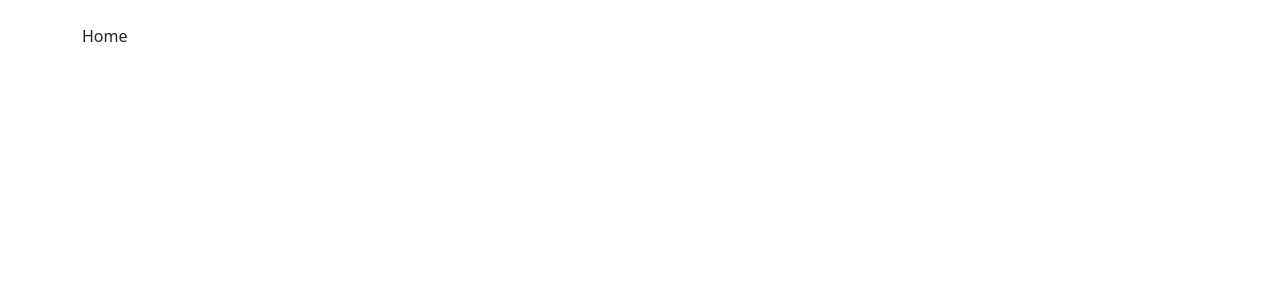
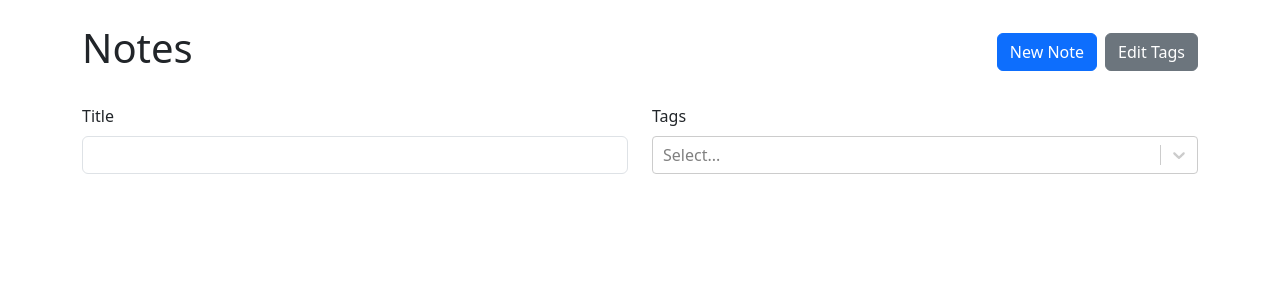
Before and after one commit to nabilk11/ts_notes_app, a React (Vite) app: page / in a window 1280 px wide. Shown: the top 300 px of the page. Built offline with nearby package versions, Linux system fonts and the light colour scheme.

Commit message:
created notelist component with functionality to filter through notes and display via basic notecard component and added props to home route on app.tsx

```diff
--- a/src/App.tsx
+++ b/src/App.tsx
@@ -6,6 +6,7 @@
 import { useLocalStorage } from "./hooks/useLocalStorage";
 import { useMemo } from "react";
 import { v4 as uuidV4 } from "uuid"; // must npm i --save-dev @types/uuid as well as uuid
+import NoteList from "./components/NoteList";
 
 // adds id to existing NoteData
 export type Note = {
@@ -71,7 +72,10 @@
   return (
     <Container className="my-4">
       <Routes>
-        <Route path="/" element={<Home />} />
+        <Route
+          path="/"
+          element={<NoteList notes={notesWithTags} availableTags={tags} />}
+        />
         <Route
           path="/new"
           element={
--- /dev/null
+++ b/src/components/NoteList.tsx
@@ -0,0 +1,106 @@
+import { useMemo, useState } from "react";
+import { Button, Card, Col, Form, Row, Stack } from "react-bootstrap";
+import { Link } from "react-router-dom";
+import ReactSelect from "react-select";
+import { Note, Tag } from "../App";
+
+type NoteListProps = {
+  availableTags: Tag[];
+  notes: Note[];
+};
+
+type SimplifiedNoteProps = {
+    availableTags: Tag[]
+    title: string
+    id: string
+}
+
+const NoteList = ({ availableTags, notes }: NoteListProps) => {
+  const [selectedTags, setSelectedTags] = useState<Tag[]>([]);
+  const [title, setTitle] = useState("");
+
+  const filteredNotes = useMemo(() => {
+    return notes.filter((note) => {
+      return (
+        (title === "" ||
+          note.title.toLowerCase().includes(title.toLowerCase())) &&
+        (selectedTags.length === 0 ||
+          selectedTags.every((tag) =>
+            note.tags.some((noteTag) => noteTag.id === tag.id)
+          ))
+      );
+    });
+  }, [title, selectedTags, notes]);
+
+  return (
+    <div>
+      <Row className="align-items-center">
+        <Col>
+          <h1>Notes</h1>
+        </Col>
+        <Col xs="auto">
+          <Stack gap={2} direction="horizontal">
+            <Link to={"/new"}>
+              <Button variant="primary">New Note</Button>
+            </Link>
+            <Button variant="secondary">Edit Tags</Button>
+          </Stack>
+        </Col>
+      </Row>
+      <Form>
+        <Row className="mb-4 mt-4">
+          <Col>
+            <Form.Group controlId="title">
+              <Form.Label>Title</Form.Label>
+              <Form.Control
+                type="text"
+                value={title}
+                onChange={(e) => setTitle(e.target.value)}
+              />
+            </Form.Group>
+          </Col>
+          <Col>
+            <Form.Group controlId="tags">
+              <Form.Label>Tags</Form.Label>
+              <ReactSelect
+                value={selectedTags.map((tag) => {
+                  return { label: tag.label, value: tag.id };
+                })}
+                options={availableTags.map((tag) => {
+                  return { label: tag.label, value: tag.id };
+                })}
+                onChange={(tags) => {
+                  setSelectedTags(
+                    tags.map((tag) => {
+                      return { label: tag.label, id: tag.value };
+                    })
+                  );
+                }}
+                isMulti
+              />
+            </Form.Group>
+          </Col>
+        </Row>
+      </Form>
+      <Row xs={1} s={2} lg={3} xl={4} xxl={5} className="g-3">
+        {filteredNotes.map((note) => (
+          <Col key={note.id}>
+            <NoteCard id={note.id} title={note.title} tags={note.tags} />
+          </Col>
+        ))}
+      </Row>
+    </div>
+  );
+};
+
+// NoteCard Component - May move to components folder later on.
+
+function NoteCard({ id, title, tags }: SimplifiedNoteProps) {
+  return <Card as={Link} to={`/${id}`} className={`h-100 text-reset text-decoration-none`}>
+    <Card.Body>
+    {title}
+    </Card.Body>
+  </Card>
+}
+
+export default NoteList;
```
